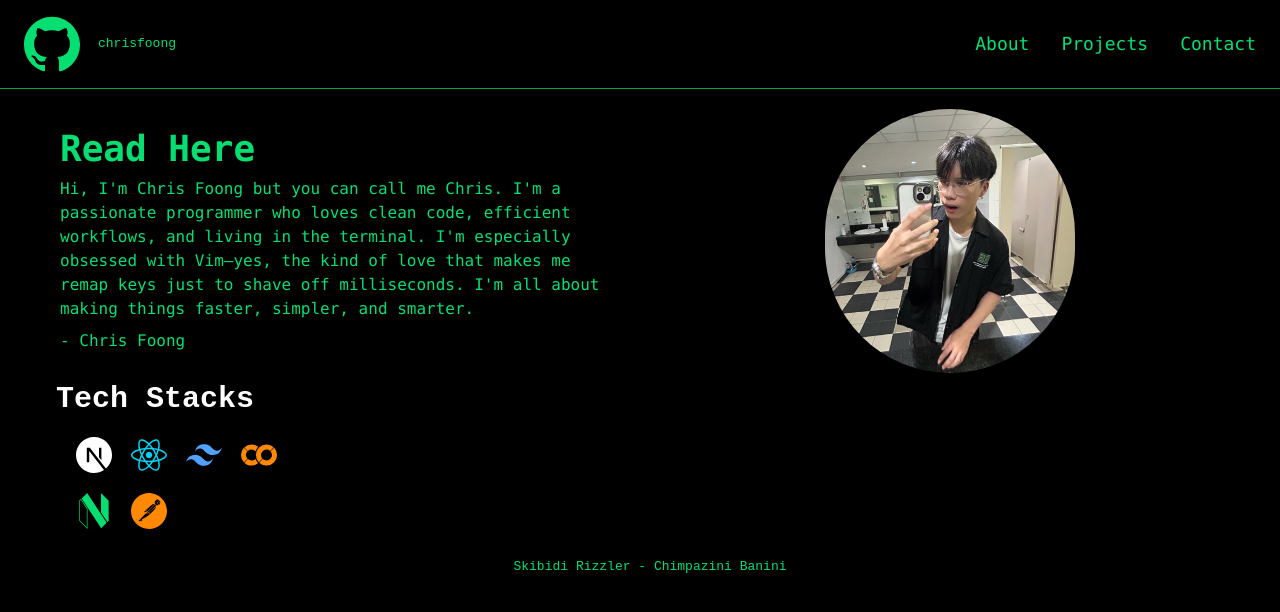
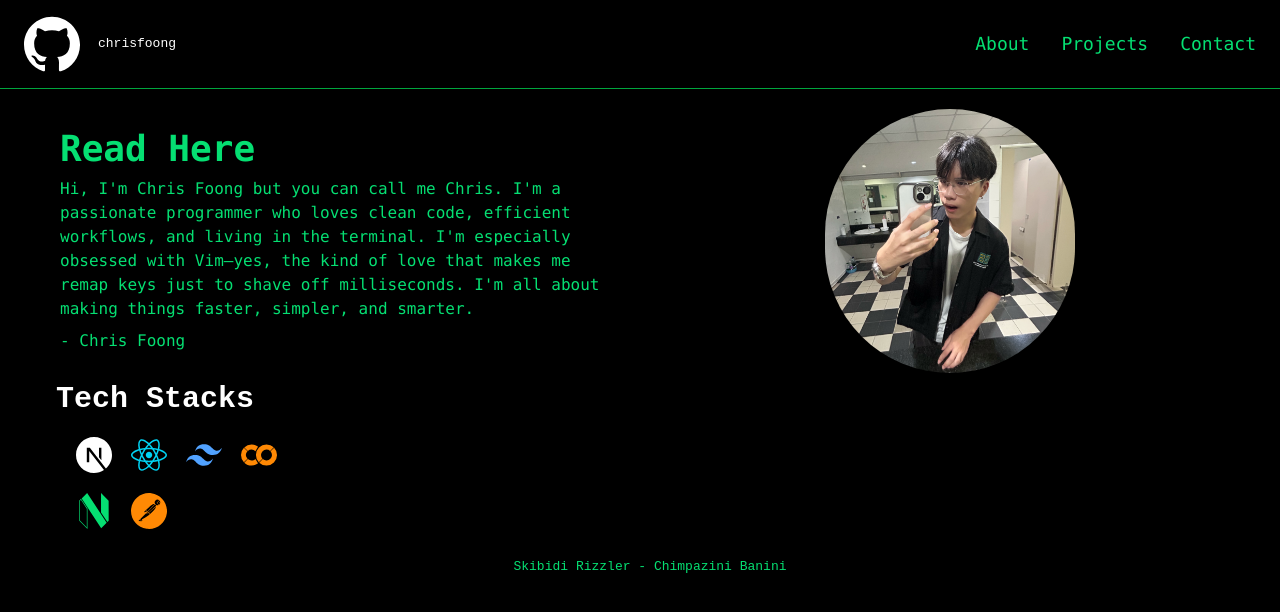
Before and after one commit to chrisfoong/portfolio-chrisfoong, a Next.js app: page / in a window 1280 px wide. Shown: the top 612 px of the page. Built offline with nearby package versions, Linux system fonts and the light colour scheme.

Commit message:
change github logo color

```diff
--- a/app/page.tsx
+++ b/app/page.tsx
@@ -16,13 +16,14 @@ export default function Home() {
                 <div className="mt-5 mr-5 flex justify-center">
                     <Image src="/assets/screenshot.png" alt="chris" width={250} height={250} className="rounded-full object-cover"/>
                 </div>
-            </div>
-                <main className="flex flex-col mt-2 ml-14 text-white">
+                <div className="flex flex-col mt-2 ml-14 text-white">
                     <h1 className="text-3xl font-semibold">Tech Stacks</h1>
                     <div className="p-5">
                         <Techstack />
                     </div>
-                </main>
+                </div>
+            </div>
+
 
             <footer className="flex justify-center mt-2 ml-5">
                 Skibidi Rizzler - Chimpazini Banini
--- a/components/Logo.tsx
+++ b/components/Logo.tsx
@@ -5,7 +5,7 @@ export default function Logo() {
     return (
         <>
             <Link href={"https://github.com/chrisfoong"} target={"_blank"}>
-                <div className="flex">
+                <div className="flex text-white">
                         <ImGithub size={56}/>
                         <p className="m-4.5">chrisfoong</p>
                 </div>
```
